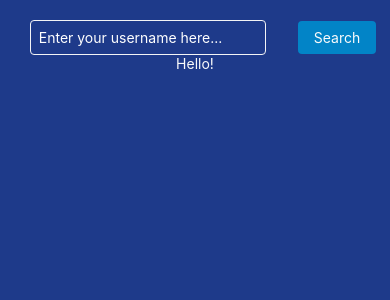
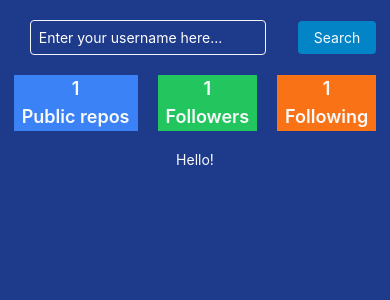
Before and after one commit to yessica60/dispositvos_moviles, a React Native app in the folder first-partial/: screen / in a window 390 px wide. Shown: the top 300 px of the page. Built offline with nearby package versions, Linux system fonts and the light colour scheme.

Commit message:
feat: implements cardlist for data in card

```diff
--- a/first-partial/App.tsx
+++ b/first-partial/App.tsx
@@ -1,15 +1,21 @@
 import React from "react";
 import { SafeAreaView, Text, View } from "react-native";
 import SearchBox from "./components/molecules/SearchBox";
+import CardList from "./components/organisms/CardList";
 
 export default function App() {
-
+  const data = {
+    public_repos: 1,
+    followers: 1,
+    following: 1,
+  };
   return (
     <SafeAreaView className="container bg-blue-900  flex-1 mx-auto ">
       <SearchBox onSearch={() => {}} />
-    <View>
-      <Text className="text-gray-50 text-center">Hello!</Text>
-    </View>
-  </SafeAreaView>
+      <CardList data={data} />
+      <View>
+        <Text className="text-gray-50 text-center">Hello!</Text>
+      </View>
+    </SafeAreaView>
   );
 }
--- /dev/null
+++ b/first-partial/components/organisms/CardList.tsx
@@ -0,0 +1,20 @@
+import React from 'react';
+import { View } from 'react-native';
+import { Data } from '../../App';
+import Card from '../molecules/Card';
+
+type CardListProps = {
+  data: Data;
+};
+
+const CardList = ({ data }: CardListProps) => {
+  return (
+    <View className="flex flex-row gap-5 flex-wrap my-5 mx-auto">
+      <Card text="Public repos" number={data.public_repos} className="bg-blue-500" />
+      <Card text="Followers" number={data.followers} className="bg-green-500" />
+      <Card text="Following" number={data.following} className="bg-orange-500" />
+    </View>
+  );
+}
+
+export default CardList;
```
